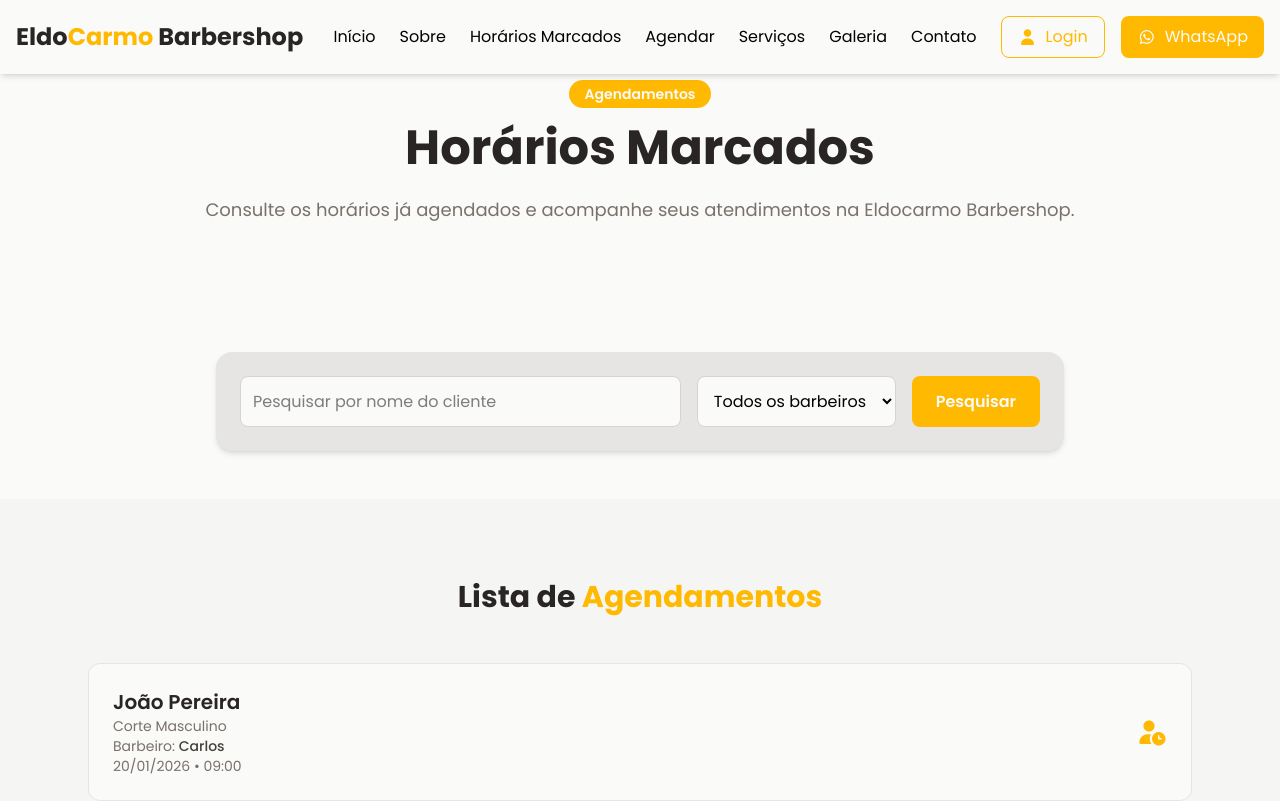
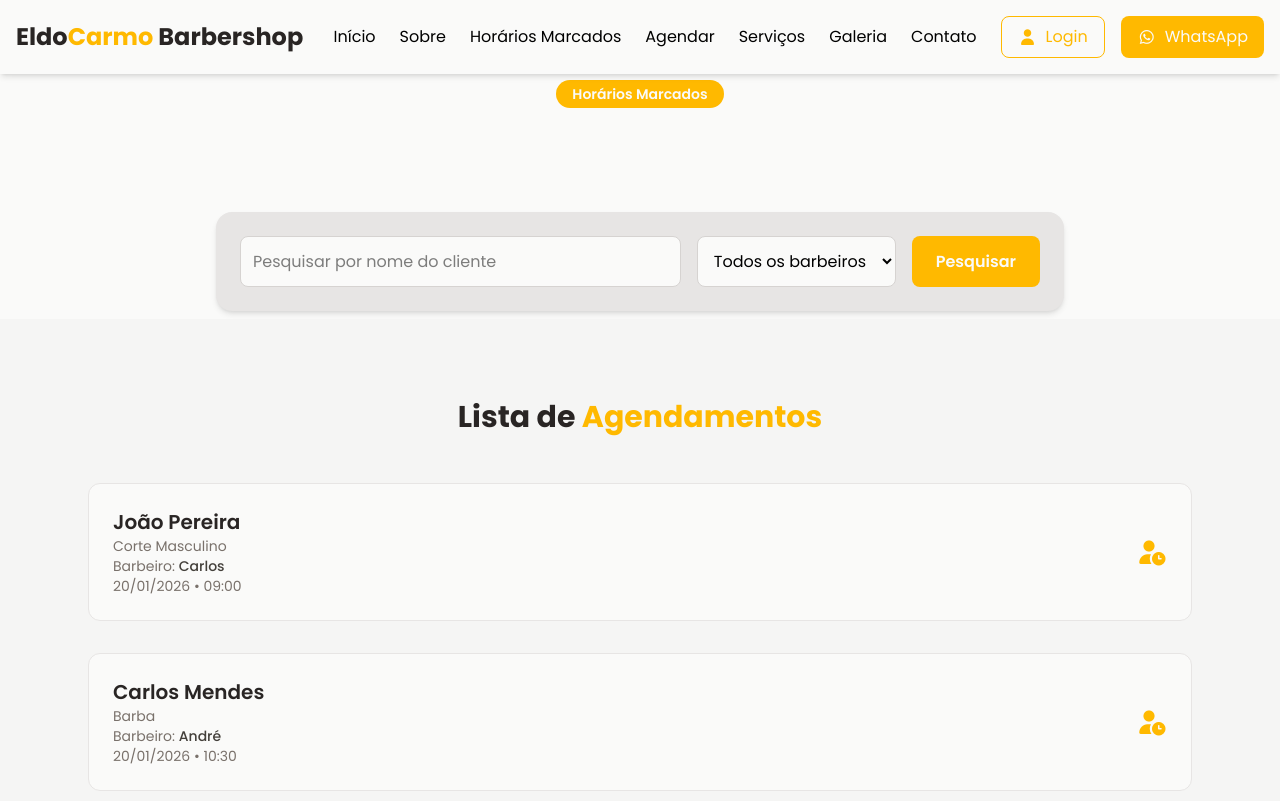
Before and after one commit to nsimba-afonso-nwayami/eldocarmo-barbershop, a React (Vite) app: page /horarios-marcados in a window 1280 px wide. Shown: the top 801 px of the page. Built offline with nearby package versions, Linux system fonts and the light colour scheme.

Commit message:
Alteração feita

```diff
--- a/src/pages/site/HorariosMarcados.jsx
+++ b/src/pages/site/HorariosMarcados.jsx
@@ -42,22 +42,13 @@ export default function HorariosMarcados() {
       <section className="py-20 px-6 bg-stone-50">
         <div className="max-w-4xl mx-auto text-center">
           <span className="inline-block mb-4 px-4 py-1 text-sm font-semibold rounded-full bg-amber-400 text-stone-50">
-            Agendamentos
+            Horários Marcados
           </span>
-
-          <h1 className="text-4xl md:text-5xl font-bold text-stone-800 mb-6">
-            Horários Marcados
-          </h1>
-
-          <p className="text-lg text-stone-500">
-            Consulte os horários já agendados e acompanhe seus atendimentos na
-            Eldocarmo Barbershop.
-          </p>
         </div>
       </section>
 
       {/* PESQUISA */}
-      <section className="py-12 bg-stone-50">
+      <section className="py-2 bg-stone-50">
         <div className="max-w-4xl mx-auto px-6">
           <form className="bg-stone-200 p-6 rounded-2xl shadow-md flex flex-col md:flex-row gap-4">
             <input
```
